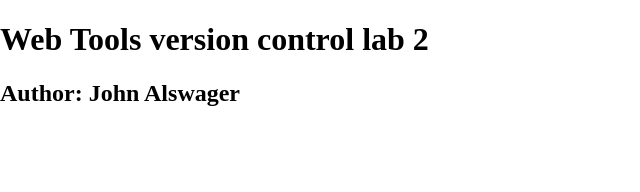
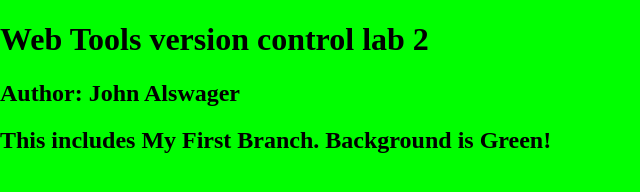
Before and after one commit to JAlswager/wtvclab3Alswager, a plain HTML site: page index.html in a window 1280 px wide. Shown: the whole page, without its empty margins (0-640 px from the left). Drawn offline with nearby package versions, Linux system fonts and the light colour scheme.

Commit message:
1st commit on new branch. Updated index.html and css
Added 2nd line in h2, updated background color to lime green in css

```diff
--- a/_css/main.css
+++ b/_css/main.css
@@ -2,12 +2,14 @@
  based partially from normalize.css v3.0.0 | MIT License | git.io/normalize
  and includes micro-clearfix by Nicolas Gallagher http://nicolasgallagher.com/micro-clearfix-hack/
  */
+
 
 html {
   -ms-text-size-adjust: 100%;
   -webkit-text-size-adjust: 100%;
 }
 html, body  {
+background-color:#00ff00;
 margin: 0;
 }
 /* Correct `block` display not defined in IE 8/9.*/
@@ -15,11 +17,13 @@ article,aside,details,figcaption,figure,footer,header,main,nav,section,summary {
   display: block;
 }
 
+
 /* Correct `inline-block` display not defined in IE 8/9. */
 audio,canvas,progress,video {
   display: inline-block;
   vertical-align: baseline;
 }
+
 
 /*Prevent modern browsers from displaying `audio` without controls. Remove excess height in iOS 5 devices.*/
 audio:not([controls]) {
@@ -27,12 +31,15 @@ audio:not([controls]) {
   height: 0;
 }
 
+
 /* Links
    ========================================================================== */
+
 
 a {
   background: transparent;
 }
+
 
 /* Improve readability when focused and also mouse hovered in all browsers.*/
 a:active,
@@ -40,10 +47,12 @@ a:hover {
   outline: 0;
 }
 
+
 /*Address style set to `bolder` in Firefox 4+, Safari 5, and Chrome.*/
 b,strong {
   font-weight: bold;
 }
+
 
 /* Prevent `sub` and `sup` affecting `line-height` in all browsers.*/
 sub,
@@ -68,6 +77,7 @@ svg:not(:root) {
   overflow: hidden;
 }
 
+
 pre {
 background: black;
 padding: 1em 2em;
@@ -81,20 +91,25 @@ pre {
 overflow: auto;
 }
 
+
 /* Forms
    ========================================================================== */
 
+
 /*Address margins set differently in Firefox 4+, Safari 5, and Chrome.*/
+
 
 button, input,optgroup,select,textarea {
   margin: 0;
 }
+
 
 /*Address `overflow` set to `hidden` in IE 8/9/10.*/
 button {
   overflow: visible;
 }
 /*  Avoid the WebKit bug in Android 4.0.* where (2) destroys native `audio` and `video` controls. Correct inability to style clickable `input` types in iOS. Improve usability and consistency of cursor style between image-type `input` and others. */
+
 
 button,
 html input[type="button"], /* 1 */
@@ -110,12 +125,15 @@ input::-moz-focus-inner {
   padding: 0;
 }
 
+
 /*  Address Firefox 4+ setting `line-height` on `input` using `!important` in the UA stylesheet. */
 input {
   line-height: normal;
 }
 
+
 /*Address `appearance` set to `searchfield` in Safari 5 and Chrome. Address `box-sizing` set to `border-box` in Safari 5 and Chrome */
+
 
 input[type="search"] {
   -webkit-appearance: textfield;
@@ -124,12 +142,15 @@ input[type="search"] {
   box-sizing: content-box;
 }
 
+
 /*  Remove inner padding and search cancel button in Safari and Chrome on OS X. Safari (but not Chrome) clips the cancel button when the search input has padding (and `textfield` appearance).*/
+
 
 input[type="search"]::-webkit-search-cancel-button,
 input[type="search"]::-webkit-search-decoration {
   -webkit-appearance: none;
 }
+
 
 /* Remove default vertical scrollbar in IE 8/9 */
 textarea {
--- a/index.html
+++ b/index.html
@@ -16,6 +16,7 @@
     <header>
 	<h1>Web Tools version control lab 2</h1>
 	<h2>Author: John Alswager</h2>
+	<h2>This includes My First Branch. Background is Green!</h2>
     </header>
     <nav id="pageNav">
     </nav>
```
Lines whose indentation alone changed are shown as unchanged.
